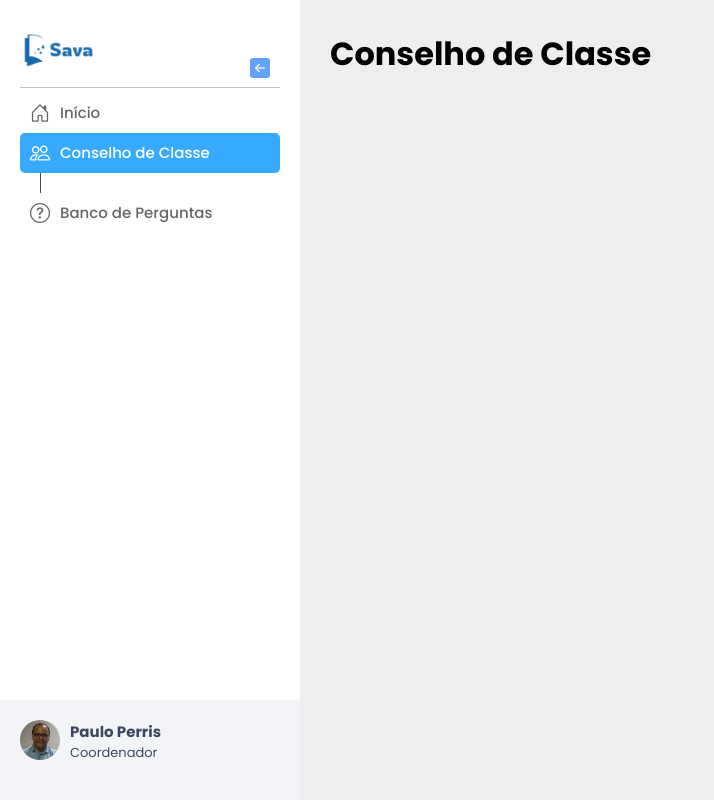
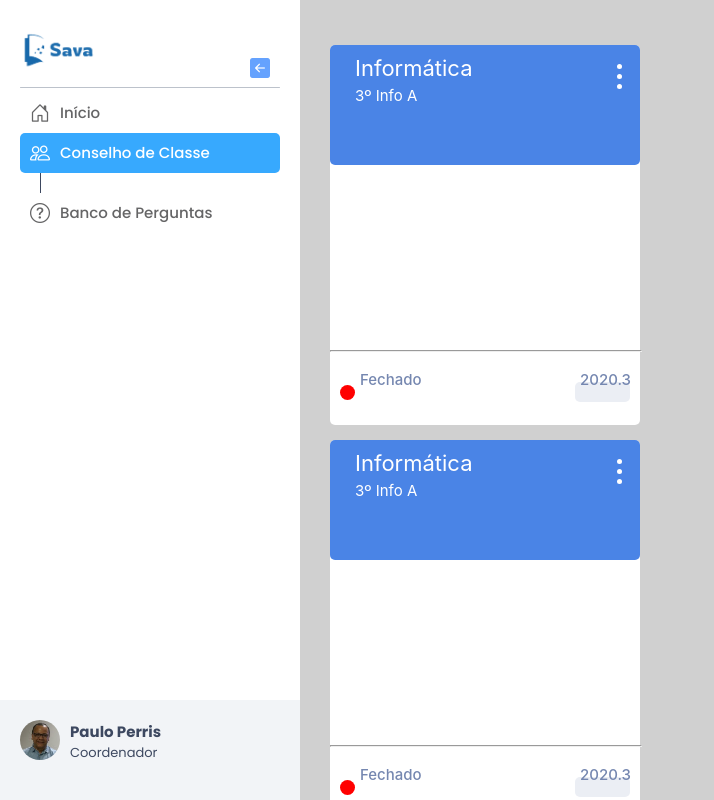
Before and after one commit to jonatasfbastos/sava_front, a React (Create React App) app: page /conselho_de_classe in a window 1280 px wide. Shown: the top 800 px of the page, without its empty margins (0-714 px from the left). Built offline with nearby package versions, Linux system fonts and the light colour scheme.

Commit message:
SI-2 componente card adicionado

```diff
--- a/src/App.js
+++ b/src/App.js
@@ -1,7 +1,7 @@
 import React, {useState} from 'react';
 
 import './App.css';
-//import ClassCouncil from './pages/class-council/class-council';
+import ClassCouncil from './pages/class-council/class-council';
 
 import {
   BrowserRouter as Router,
@@ -17,9 +17,6 @@ const Home = () => {
   return <h1>Ínicio</h1>
 }
 
-const ClassCouncil = () => {
-  return <h1>Conselho de Classe</h1>
-}
 
 const QuestionBank = () => {
   return <h1>Banco de perguntas</h1>
--- /dev/null
+++ b/src/components/card-item/card-item.css
@@ -0,0 +1,121 @@
+body{
+    background-color: #D0D0D0;
+  }
+
+ .test{
+   background: red;
+   width: 100px;
+   height: 100px;
+   flex: 0 1 24%;
+
+ }
+
+.body{
+    background-color: #ffffff;
+    border-radius: 5px;
+    width: 310px;
+    height: 380px;
+    margin: 0;
+  }
+  .top{
+    width: 310px;
+    height: 120px;
+    background-color: #4A84E6;
+    border-radius: 5px;
+  }
+
+  .top h2{
+    font-size: 22px;
+    font-weight: 380;
+    font-stretch: expanded;
+    padding: 10px;
+    font-family:-apple-system, BlinkMacSystemFont, 'Segoe UI', Roboto, Oxygen, Ubuntu, Cantarell, 'Open Sans', 'Helvetica Neue', sans-serif ;
+    color: rgb(255, 255, 255);
+    margin: 15px;
+  }
+
+  .top h3{
+    font-family: -apple-system, BlinkMacSystemFont, 'Segoe UI', Roboto, Oxygen, Ubuntu, Cantarell, 'Open Sans', 'Helvetica Neue', sans-serif;
+    font-size: 15px;
+    font-weight: 380;
+    color: white;
+    margin: -20px 25px auto;
+  }
+
+  hr.line{
+    color: #D0D0D0;
+    position:absolute;
+    width: 310px;
+
+  }
+
+  .footer{
+    height: 75px;
+    position: relative;
+    margin-top: 185px;
+  }
+
+  .footer h2.fechado{
+    font-family: -apple-system, BlinkMacSystemFont, 'Segoe UI', Roboto, Oxygen, Ubuntu, Cantarell, 'Open Sans', 'Helvetica Neue', sans-serif;
+    position: absolute;
+    color: #7587B0;
+    font-size: 15px;
+    font-weight: 500;
+    padding:20px 10px 100px 30px;
+
+  }
+
+  .footer h2.ano{
+    font-family: -apple-system, BlinkMacSystemFont, 'Segoe UI', Roboto, Oxygen, Ubuntu, Cantarell, 'Open Sans', 'Helvetica Neue', sans-serif;
+    font-weight: 500;
+    color: #7587B0;
+    position: absolute;
+    font-size: 15px;
+    padding: 20px 10px 100px 250px;
+  }
+
+  .circle {
+    position: absolute;
+    width: 15px;
+    height: 15px;
+    border-radius: 50%;
+    background-color: red;
+    margin: 35px 20px 1px 10px;
+    }
+
+  .background_ano {
+    position: absolute;
+    width: 55px;
+    height: 20px;
+    left: 245px;
+    top: 32px;
+    background: #EBEEF4;
+    border-radius: 5px;
+    }
+
+  .menu1{
+    position: absolute;
+    width: 5px;
+    height: 5px;
+    border-radius: 50%;
+    background-color: rgb(255, 255, 255);
+    margin: 19px 20px 1px 287px;
+  }
+
+  .menu2{
+    position: absolute;
+    width: 5px;
+    height: 5px;
+    border-radius: 50%;
+    background-color: rgb(255, 255, 255);
+    margin: 29px 20px 1px 287px;
+  }
+
+  .menu3{
+    position: absolute;
+    width: 5px;
+    height: 5px;
+    border-radius: 50%;
+    background-color: rgb(255, 255, 255);
+    margin: 39px 20px 1px 287px;
+  }
--- /dev/null
+++ b/src/components/card-item/card-item.jsx
@@ -0,0 +1,30 @@
+import React from "react";
+import './card-item.css';
+
+const CardItem = () =>{
+    return(
+        <div className="body">
+            <div className="top">
+
+                <div className="menu1"></div>
+                <div className="menu2"></div>
+                <div className="menu3"></div>
+                <h2>Informática</h2>
+                <h3>3º Info A</h3>
+            </div>
+            <div className="footer">
+                <hr className="line"/>
+                <div className="fechado">
+                    <h2 className="fechado">Fechado</h2>
+                </div>
+                <div className="fechado">
+                    <div className="circle"></div>
+                    <div className="background_ano"></div>
+                    <h2 className="ano">2020.3</h2>
+                </div>
+            </div>
+        </div>
+    );
+}
+
+export default CardItem;
--- /dev/null
+++ b/src/components/card/card.css
@@ -0,0 +1,5 @@
+.card-container{
+  display: flex;
+  flex-wrap: wrap;
+  justify-content: space-between;
+}
--- /dev/null
+++ b/src/components/card/card.jsx
@@ -0,0 +1,20 @@
+import React, { Component } from 'react';
+import './card.css';
+import CardItem from '../card-item/card-item';
+
+
+const Card = () => {
+    const vetor=[1,2,3,4]
+    return (
+            <div className='cards-container'>
+                {vetor.map((index)=>(
+                  <CardItem/>
+
+                ))}
+            </div>
+        )
+
+
+
+}
+export default Card;
--- a/src/pages/class-council/class-council.jsx
+++ b/src/pages/class-council/class-council.jsx
@@ -1,8 +1,8 @@
 import React from 'react';
-
+import Card from '../../components/card/card';
 const ClassCouncil = () => {
     return <div>
-        <p>opa</p>
+        <Card/>
     </div>
 }
 
```
Also changed, not shown: 1 other file (tests, documents, lock files or other folders).
